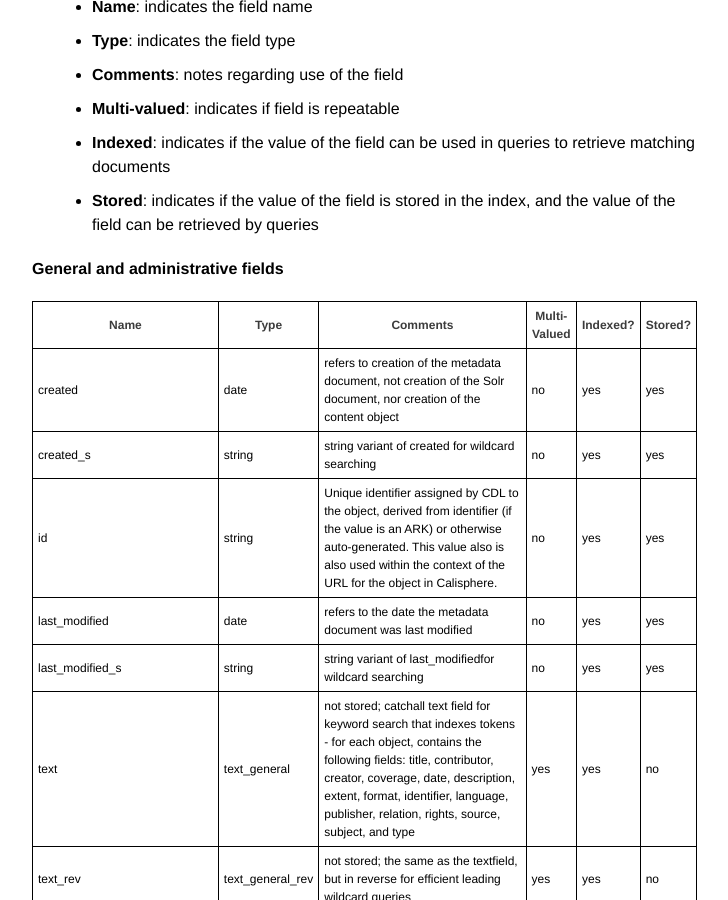
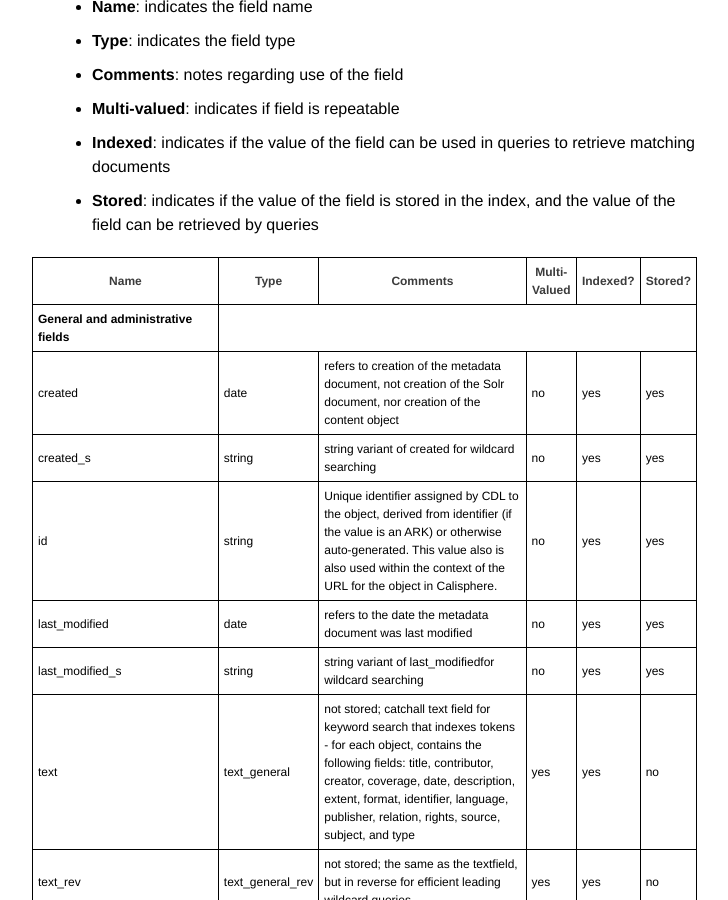
Before and after one commit to ucldc/ucldc-docs, a Jekyll site: the page built from docs/technical-docs/solr-api.md, in a window 1280 px wide and 900 px high, scrolled down 1695 px. Shown: the whole window, without its empty margins (158-886 px from the left). Built offline with Jekyll 4.4.1, drawn with Linux system fonts in a browser that asks for light colours; nearby versions of some CDN libraries.

Commit message:
Update solr-api.md

```diff
--- a/docs/technical-docs/solr-api.md
+++ b/docs/technical-docs/solr-api.md
@@ -107,9 +107,9 @@ This scheme is still undergoing active development. Find the most up-to-date sch
   </th>
  </tr>
  <tr>
-
+  <td class="confluenceTd">
   <p><b>General and administrative fields</b></p>
-
+  </td>
  </tr>
  <tr>
   <td class="confluenceTd">
```
